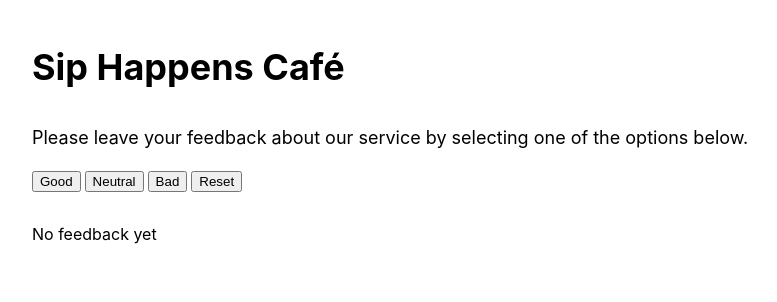
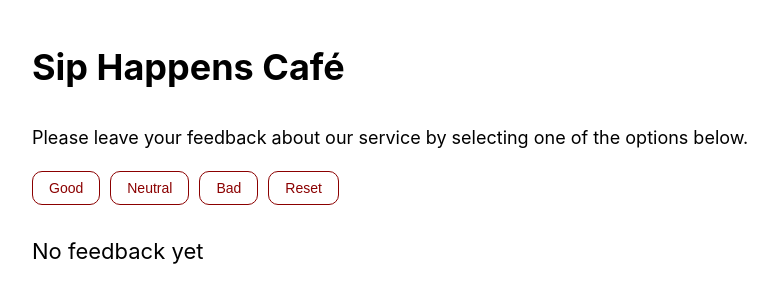
Before and after one commit to ITStupak/goit-react-hw-02, a React (Vite) app: page / in a window 1280 px wide. Shown: the top 302 px of the page, without its empty margins (8-785 px from the left). Built offline with nearby package versions, Linux system fonts and the light colour scheme.

Commit message:
update files

```diff
--- a/src/App.jsx
+++ b/src/App.jsx
@@ -1,4 +1,4 @@
-import { useState, useEffect } from "react";
+import { useState } from "react";
 import "./App.css";
 import "./index.css";
 import Description from "./components/Description/Description";
@@ -7,54 +7,21 @@ import Feedback from "./components/Feedback/Feedback";
 import Notification from "./components/Notification/Notification";
 
 function App() {
-  const [feedback, setFeedback] = useState(() => {
-    const savedFeedback = window.localStorage.getItem("saved-feedback");
-    if (savedFeedback !== null) {
-      return JSON.parse(savedFeedback);
-    }
-    return { good: 0, neutral: 0, bad: 0 };
+  const [feedback, setFeedback] = useState({
+    good: 0,
+    netural: 0,
+    bad: 0,
   });
+  const handleClick = () => {
+    setFeedback(feedback + 1);
+  };
+  const totalFeedback = feedback[0] + feedback[1] + feedback[2];
 
-  useEffect(() => {
-    window.localStorage.setItem("saved-feedback", JSON.stringify(feedback));
-  }, [feedback]);
-
-  const totalFeedback =
-    feedback["good"] + feedback["neutral"] + feedback["bad"];
-
-  const positiveFeedback = Math.round((feedback["good"] / totalFeedback) * 100);
-
-  const onLeaveFeedback = (feedbackType) => {
-    setFeedback((feedback) => ({
-      ...feedback,
-      [feedbackType]: feedback[feedbackType] + 1,
-    }));
-  };
-
-  const resetFeedback = () => {
-    setFeedback({
-      good: 0,
-      neutral: 0,
-      bad: 0,
-    });
-  };
   return (
     <>
       <Description />
-      <Options
-        callback={onLeaveFeedback}
-        totalFeedback={totalFeedback}
-        reset={resetFeedback}
-      />
-      {!totalFeedback ? (
-        <Notification />
-      ) : (
-        <Feedback
-          feedback={feedback}
-          totalFeedback={totalFeedback}
-          positiveFeedback={positiveFeedback}
-        />
-      )}
+      <Options onClick={handleClick} />
+      {totalFeedback > 0 ? <Feedback /> : <Notification />}
     </>
   );
 }
--- a/src/components/Notification/Notification.jsx
+++ b/src/components/Notification/Notification.jsx
@@ -2,7 +2,11 @@ import clsx from "clsx";
 import css from "../Notification/Notification.module.css";
 
 function Notification() {
-  return <p className={clsx(css.notification)}>No feedback yet</p>;
+  return (
+    <p className={clsx(css.notification /* css["is-active"] */)}>
+      No feedback yet
+    </p>
+  );
 }
 
 export default Notification;
--- a/src/components/Notification/Notification.module.css
+++ b/src/components/Notification/Notification.module.css
@@ -0,0 +1,3 @@
+.notification {
+  font-size: 22px;
+}
--- a/src/components/Options/Options.module.css
+++ b/src/components/Options/Options.module.css
@@ -1,10 +1,19 @@
 .olist {
   display: flex;
-  gap: 4px;
+  gap: 10px;
   margin-bottom: 30px;
 }
 .btn {
   max-width: 100%;
-  display: flex;
-  flex-direction: row;
+  padding: 8px 16px;
+  outline: none;
+  border: 1px solid darkred;
+  border-radius: 10px;
+  background-color: transparent;
+  font-size: 14px;
+  color: darkred;
 }
+.btn:hover {
+  border: 1px solid yellowgreen;
+  background-color: bisque;
+}
```
